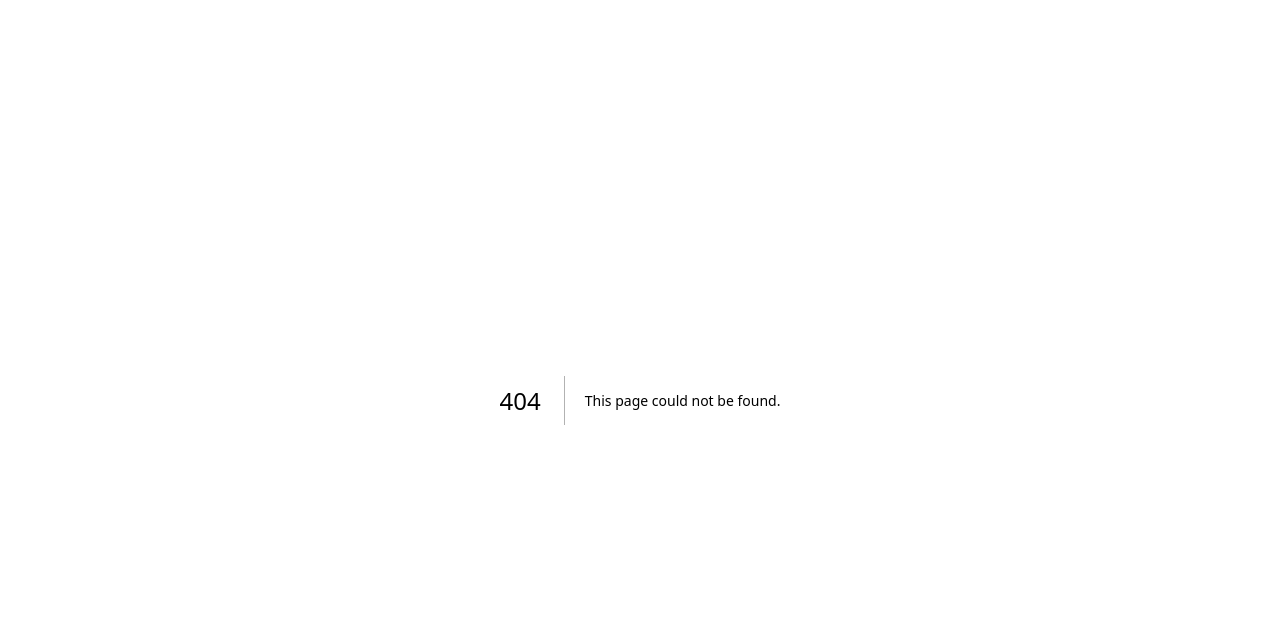
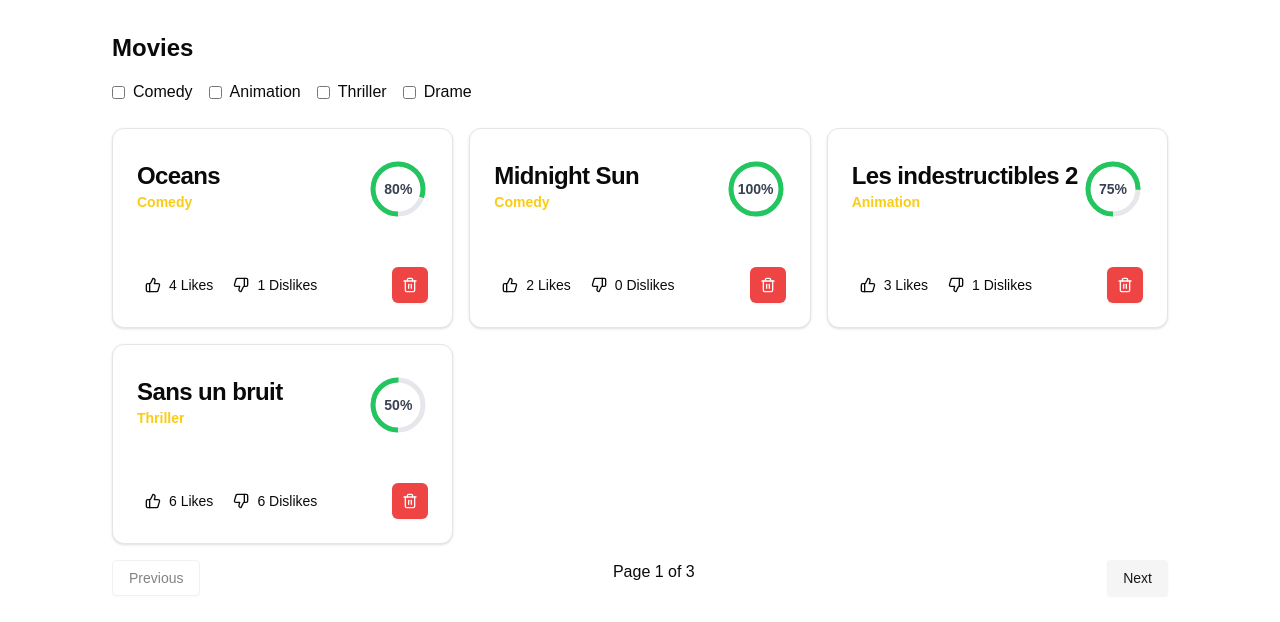
Before and after one commit to hamzabenarfa/react_interview_d-talk, a Next.js app: page /movie in a window 1280 px wide. Before the commit this address had no page. Shown: the top 622 px of the page. Built offline with nearby package versions, Linux system fonts and the light colour scheme.

Commit message:
refactoring

```diff
--- /dev/null
+++ b/src/app/movie/_components/Pagination.tsx
@@ -0,0 +1,39 @@
+"use client"
+import { Button } from "@/components/ui/button";
+import { cn } from "@/lib/utils";
+
+interface PaginationProps {
+    currentPage: number;
+    totalPages: number;
+    nextPage: () => void;
+    prevPage: () => void;
+  }
+
+
+const Pagination = ({ currentPage, totalPages, nextPage, prevPage }: PaginationProps) => {
+    return (
+      <div className="flex justify-between mt-4">
+        <Button
+          onClick={prevPage}
+          disabled={currentPage === 1}
+          variant={currentPage === 1 ? "outline" : "secondary"}
+          className={cn("px-4 py-2  rounded cursor-pointer" , currentPage === 1 && "cursor-not-allowed")}
+        >
+          Previous
+        </Button>
+        <p>
+          Page {currentPage} of {totalPages}
+        </p>
+        <Button
+          onClick={nextPage}
+          disabled={currentPage === totalPages}
+          variant={currentPage === totalPages ? "outline" : "secondary"}
+          className={cn("px-4 py-2 rounded cursor-pointer", currentPage === totalPages && "cursor-not-allowed")}
+        >
+          Next
+        </Button>
+      </div>
+    );
+  };
+
+  export default Pagination;
--- /dev/null
+++ b/src/app/movie/_components/category-filter.tsx
@@ -0,0 +1,32 @@
+import { Movies } from "@/types/movie.type";
+
+interface CategoryFilterProps {
+    categories: Movies[];
+    selectedCategories: Movies[];
+    setSelectedCategories: (categories: Movies[]) => void;
+  }
+
+  export function CategoryFilter({ categories, selectedCategories, setSelectedCategories }: CategoryFilterProps) {
+    const handleCategoryChange = (category: Movies) => {
+      setSelectedCategories(
+        selectedCategories.includes(category)
+          ? selectedCategories.filter((c) => c !== category)
+          : [...selectedCategories, category]
+      );
+    };
+
+    return (
+      <div className="flex gap-4 mt-4">
+        {categories.map((category) => (
+          <label key={category} className="flex items-center">
+            <input
+              type="checkbox"
+              checked={selectedCategories.includes(category)}
+              onChange={() => handleCategoryChange(category)}
+            />
+            <span className="ml-2">{category}</span>
+          </label>
+        ))}
+      </div>
+    );
+  }
--- /dev/null
+++ b/src/app/movie/_components/error.tsx
@@ -0,0 +1,7 @@
+interface ErrorStateProps {
+    message: string;
+  }
+
+  export function ErrorState({ message }: ErrorStateProps) {
+    return <div className="text-red-500">Error: {message}</div>;
+  }
--- /dev/null
+++ b/src/app/movie/_components/loading.tsx
@@ -0,0 +1,13 @@
+import { SkeletonCard } from "./movie-skeleton";
+
+const LoadingMovie = () => {
+    return (
+        <div className="grid grid-cols-1 md:grid-cols-2 lg:grid-cols-3 gap-4 mt-6">
+      {Array.from({ length: 4 }).map((_, index) => (
+        <SkeletonCard key={index} />
+      ))}
+    </div>
+     );
+}
+
+export default LoadingMovie;
--- /dev/null
+++ b/src/app/movie/page.tsx
@@ -0,0 +1,51 @@
+"use client";
+import { useMovies } from "@/hooks/use-movies";
+import { useFilters } from "@/hooks/useFilters";
+import { usePagination } from "@/hooks/usePagination";
+
+import Pagination from "./_components/Pagination";
+import MovieCard from "./_components/movie-card";
+import { CategoryFilter } from "./_components/category-filter";
+import LoadingMovie from "./_components/loading";
+import { ErrorState } from "./_components/error";
+export default function Movies() {
+  const { moviesData, isLoading, error } = useMovies();
+  const {
+    categories,
+    selectedCategories,
+    setSelectedCategories,
+    filteredMovies,
+  } = useFilters(moviesData || []);
+
+  const { paginatedItems, currentPage, totalPages, nextPage, prevPage } =
+    usePagination(filteredMovies, 4);
+
+  if (isLoading) return <LoadingMovie />;
+
+  if (error) return <ErrorState message={error?.message} />;
+
+  return (
+    <div className="p-8 md:mx-40 lg:mx-20">
+      <h1 className="text-2xl font-bold">Movies</h1>
+
+      <CategoryFilter
+        categories={categories}
+        selectedCategories={selectedCategories}
+        setSelectedCategories={setSelectedCategories}
+      />
+
+      <div className="grid grid-cols-1 md:grid-cols-2 lg:grid-cols-3 gap-4 mt-6">
+        {paginatedItems.map((movie) => (
+          <MovieCard key={movie.id} movie={movie} />
+        ))}
+      </div>
+
+      <Pagination
+        currentPage={currentPage}
+        totalPages={totalPages}
+        nextPage={nextPage}
+        prevPage={prevPage}
+      />
+    </div>
+  );
+}
--- a/src/app/page.tsx
+++ b/src/app/page.tsx
@@ -2,9 +2,9 @@
 import { useMovies } from "@/hooks/use-movies";
 import { useFilters } from "@/hooks/useFilters";
 import { usePagination } from "@/hooks/usePagination";
-import MovieCard from "./movie-card";
-import Pagination from "../components/Pagination";
-import { SkeletonCard } from "./movie-skeleton";
+import MovieCard from "./movie/_components/movie-card";
+import Pagination from "./movie/_components/Pagination";
+import { SkeletonCard } from "./movie/_components/movie-skeleton";
 
 
 export default function Home() {
@@ -28,42 +28,45 @@ export default function Home() {
     }
 
   return (
-    <div className="p-8 md:mx-40 lg:mx-20">
-      <h1 className="text-2xl font-bold">Movies</h1>
-      <div className="flex gap-4 mt-4">
-        {categories.map((category) => (
-          <label key={category} className="flex items-center">
-            <input
-              type="checkbox"
-              checked={selectedCategories.includes(category)}
-              onChange={() => {
-                setSelectedCategories((prev) =>
-                  prev.includes(category)
-                    ? prev.filter((c) => c !== category)
-                    : [...prev, category]
-                );
-              }}
-            />
-            <span className="ml-2">{category}</span>
-          </label>
-        ))}
-      </div>
+    <div>
+      hi
+    </div>
+    // <div className="p-8 md:mx-40 lg:mx-20">
+    //   <h1 className="text-2xl font-bold">Movies</h1>
+    //   <div className="flex gap-4 mt-4">
+    //     {categories.map((category) => (
+    //       <label key={category} className="flex items-center">
+    //         <input
+    //           type="checkbox"
+    //           checked={selectedCategories.includes(category)}
+    //           onChange={() => {
+    //             setSelectedCategories((prev) =>
+    //               prev.includes(category)
+    //                 ? prev.filter((c) => c !== category)
+    //                 : [...prev, category]
+    //             );
+    //           }}
+    //         />
+    //         <span className="ml-2">{category}</span>
+    //       </label>
+    //     ))}
+    //   </div>
 
-      <div className="grid grid-cols-1 md:grid-cols-2 lg:grid-cols-3 gap-4 mt-6">
-        {paginatedItems.map((movie) => (
-          <MovieCard
-            key={movie.id}
-            movie={movie}
-          />
-        ))}
-      </div>
+    //   <div className="grid grid-cols-1 md:grid-cols-2 lg:grid-cols-3 gap-4 mt-6">
+    //     {paginatedItems.map((movie) => (
+    //       <MovieCard
+    //         key={movie.id}
+    //         movie={movie}
+    //       />
+    //     ))}
+    //   </div>
 
-      <Pagination
-        currentPage={currentPage}
-        totalPages={totalPages}
-        nextPage={nextPage}
-        prevPage={prevPage}
-      />
-    </div>
+    //   <Pagination
+    //     currentPage={currentPage}
+    //     totalPages={totalPages}
+    //     nextPage={nextPage}
+    //     prevPage={prevPage}
+    //   />
+    // </div>
   );
 }
--- a/src/components/Pagination.tsx
+++ /dev/null
@@ -1,25 +0,0 @@
-const Pagination = ({ currentPage, totalPages, nextPage, prevPage }: any) => {
-    return (
-      <div className="flex justify-between mt-4">
-        <button
-          onClick={prevPage}
-          disabled={currentPage === 1}
-          className="px-4 py-2 bg-gray-300 rounded"
-        >
-          Previous
-        </button>
-        <p>
-          Page {currentPage} of {totalPages}
-        </p>
-        <button
-          onClick={nextPage}
-          disabled={currentPage === totalPages}
-          className="px-4 py-2 bg-gray-300 rounded"
-        >
-          Next
-        </button>
-      </div>
-    );
-  };
-
-  export default Pagination;
```
Also changed, not shown: src/app/movie/_components/Gauge.tsx (renamed from src/app/Gauge.tsx), src/app/movie/_components/movie-card.tsx (renamed from src/app/movie-card.tsx), src/app/movie/_components/movie-skeleton.tsx (renamed from src/app/movie-skeleton.tsx).
